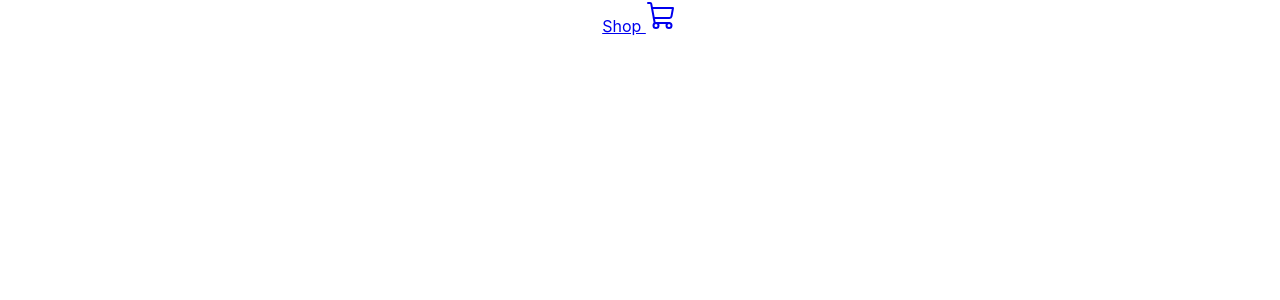
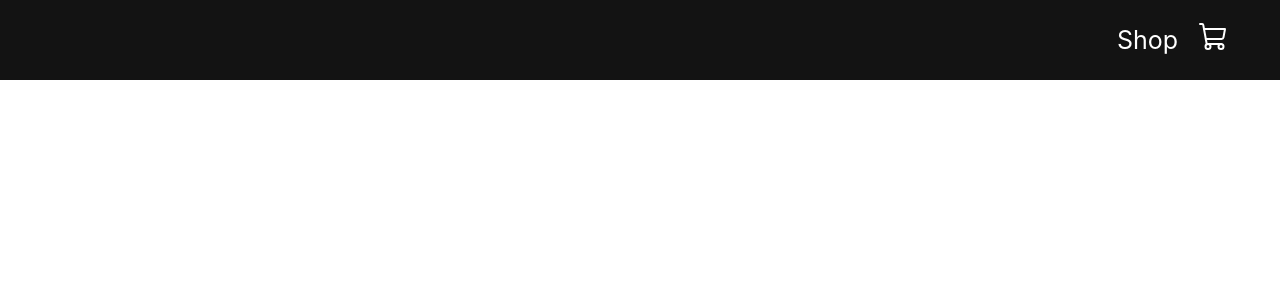
Before and after one commit to olexandervanzuriak/React-orderApp, a React (Create React App) app: page / in a window 1280 px wide. Shown: the top 300 px of the page. Built offline with nearby package versions, Linux system fonts and the light colour scheme.

Commit message:
Add style to navbar

```diff
--- a/src/components/Navbar.jsx
+++ b/src/components/Navbar.jsx
@@ -1,5 +1,6 @@
 import { Link } from "react-router-dom"
 import { ShoppingCart } from "phosphor-react"
+import "./navbar.css"
 
 export const Navbar = () => {
     return (
--- /dev/null
+++ b/src/components/navbar.css
@@ -0,0 +1,21 @@
+.navbar {
+    width: 100%;
+    height: 80px;
+    background-color: rgb(19, 19, 19);
+    display: flex;
+    justify-content: flex-end;
+    align-items: center;
+  }
+
+  .links {
+    margin-right: 50px;
+    display: flex;
+    align-items: center;
+  }
+
+  .links a {
+    text-decoration: none;
+    color: white;
+    margin-left: 20px;
+    font-size: 25px;
+  }
```
